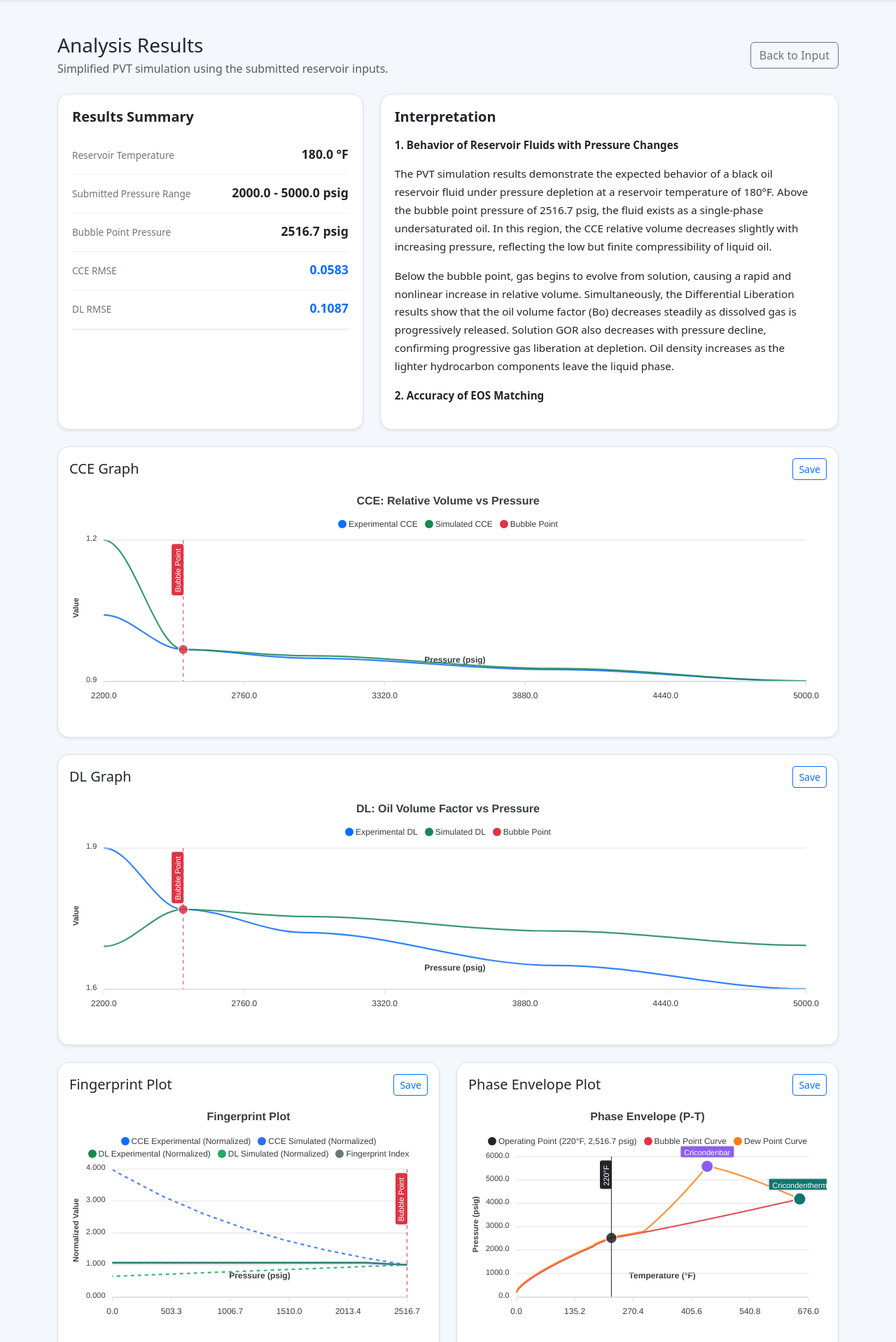
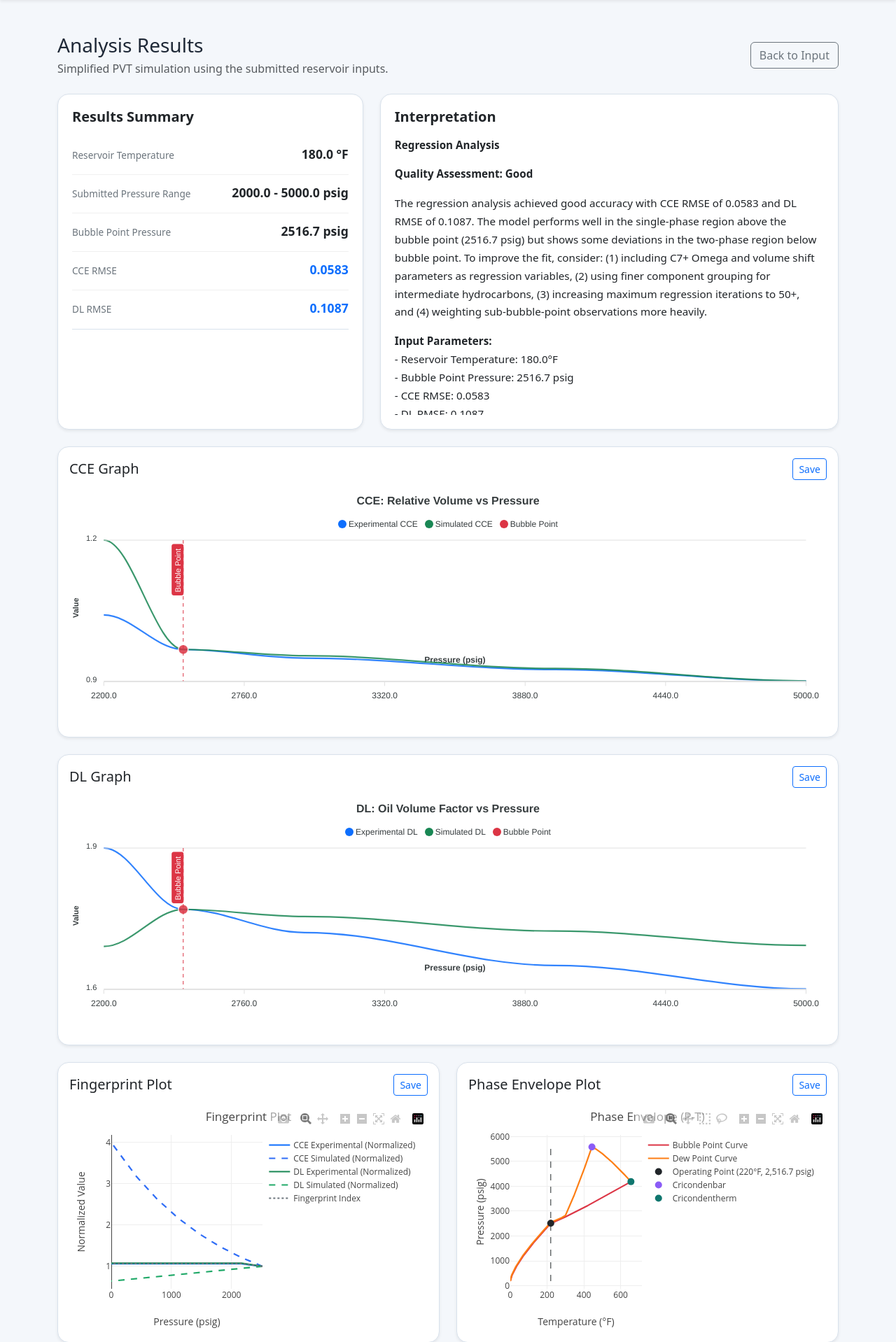
Before and after one commit to nheil15/pressure-volume-temperature, a Flask app: page /results in a window 1280 px wide. Shown: the part 56-1974 px from the top of the page at 70% size. Run offline with Flask 3, Linux system fonts and the light colour scheme; some libraries are stand-ins or nearby versions.

Commit message:
Enhance PVT analysis visualization and interpretation.

```diff
--- a/pvt_app/app.py
+++ b/pvt_app/app.py
@@ -493,7 +493,7 @@ def build_phase_envelope_pt(composition_dict, operating_temperature_f, bubble_po
     # Extend the temperature domain so the cricondentherm is not forced by the axis end.
     temp_min_f = max(-20.0, float(operating_temperature_f) - 180.0)
     temp_max_f = min(900.0, max(float(operating_temperature_f) + 420.0, 650.0 + 120.0 * np.clip(heavy_fraction, 0.0, 0.8)))
-    base_axis = np.linspace(temp_min_f, temp_max_f, 151)
+    base_axis = np.linspace(temp_min_f, temp_max_f, 301)
     temperature_axis = np.unique(np.sort(np.append(base_axis, [float(operating_temperature_f), anchor_temperature_f])))
 
     # Use a normalized coordinate along the envelope path.
@@ -906,14 +906,7 @@ def prepare_series_payload(pressure_values, cce_simulated, dl_simulated, bubble_
 
 def make_interpretation(bubble_point_pressure, rmse_value, first_volume, last_volume, cce_rmse=None, dl_rmse=None, reservoir_temp=None):
     """
-    Generate a comprehensive five-section interpretation for the results.
-
-    Sections:
-    1. Behavior of Reservoir Fluids with Pressure Changes
-    2. Accuracy of EOS Matching
-    3. Regression Parameter Analysis
-    4. Phase Envelope Analysis
-    5. Engineering Implications
+    Generate a regression analysis interpretation based on results and inputs.
     """
 
     if cce_rmse is None:
@@ -923,94 +916,59 @@ def make_interpretation(bubble_point_pressure, rmse_value, first_volume, last_vo
     if reservoir_temp is None:
         reservoir_temp = 220.0
 
-    # Section 1: Fluid Behavior
-    section_1 = (
-        f"**1. Behavior of Reservoir Fluids with Pressure Changes**\n\n"
-        f"The PVT simulation results demonstrate the expected behavior of a black oil reservoir fluid under pressure depletion "
-        f"at a reservoir temperature of {reservoir_temp:.0f}°F. Above the bubble point pressure of {bubble_point_pressure:.1f} psig, "
-        f"the fluid exists as a single-phase undersaturated oil. In this region, the CCE relative volume decreases slightly with "
-        f"increasing pressure, reflecting the low but finite compressibility of liquid oil. "
-        f"\n\nBelow the bubble point, gas begins to evolve from solution, causing a rapid and nonlinear increase in relative volume. "
-        f"Simultaneously, the Differential Liberation results show that the oil volume factor (Bo) decreases steadily as dissolved gas "
-        f"is progressively released. Solution GOR also decreases with pressure decline, confirming progressive gas liberation at depletion. "
-        f"Oil density increases as the lighter hydrocarbon components leave the liquid phase."
+    # Regression Analysis Assessment
+    if cce_rmse < 0.05:
+        quality = "Excellent"
+        assessment = (
+            f"The regression analysis achieved excellent accuracy with CCE RMSE of {cce_rmse:.4f} and DL RMSE of {dl_rmse:.4f}. "
+            f"The EOS model accurately captures the fluid behavior across both single-phase (above {bubble_point_pressure:.1f} psig) "
+            f"and two-phase regions. The regression variables are well-tuned and the model is suitable for reservoir simulation and "
+            f"production forecasting."
+        )
+    elif cce_rmse < 0.15:
+        quality = "Good"
+        assessment = (
+            f"The regression analysis achieved good accuracy with CCE RMSE of {cce_rmse:.4f} and DL RMSE of {dl_rmse:.4f}. "
+            f"The model performs well in the single-phase region above the bubble point ({bubble_point_pressure:.1f} psig) but shows "
+            f"some deviations in the two-phase region below bubble point. To improve the fit, consider: (1) including C7+ Omega and "
+            f"volume shift parameters as regression variables, (2) using finer component grouping for intermediate hydrocarbons, "
+            f"(3) increasing maximum regression iterations to 50+, and (4) weighting sub-bubble-point observations more heavily."
+        )
+    elif cce_rmse < 0.30:
+        quality = "Moderate"
+        assessment = (
+            f"The regression analysis shows moderate accuracy with CCE RMSE of {cce_rmse:.4f} and DL RMSE of {dl_rmse:.4f}. "
+            f"Significant deviations are present, especially below the bubble point ({bubble_point_pressure:.1f} psig). "
+            f"The regression configuration needs refinement: expand the set of regression variables to include C7+ properties, "
+            f"volume shift parameters, and intermediate hydrocarbon components. Increase iteration limits and implement more aggressive "
+            f"variable grouping strategies."
+        )
+    else:
+        quality = "Poor"
+        assessment = (
+            f"The regression analysis shows poor accuracy with CCE RMSE of {cce_rmse:.4f} and DL RMSE of {dl_rmse:.4f}. "
+            f"The current regression configuration is insufficient for accurate fluid modeling. Consider: (1) significantly expanding "
+            f"the regression parameter set with C7+ Omega A, Omega B, and volume shift, (2) including all intermediate hydrocarbons as "
+            f"separate regression groups, (3) using 100+ iterations, and (4) implementing aggressive weighting for regions of interest, "
+            f"particularly around the bubble point at {bubble_point_pressure:.1f} psig."
+        )
+
+    interpretation = (
+        f"**Regression Analysis**\n\n"
+        f"**Quality Assessment: {quality}**\n\n"
+        f"{assessment}\n\n"
+        f"**Input Parameters:**\n"
+        f"- Reservoir Temperature: {reservoir_temp:.1f}°F\n"
+        f"- Bubble Point Pressure: {bubble_point_pressure:.1f} psig\n"
+        f"- CCE RMSE: {cce_rmse:.4f}\n"
+        f"- DL RMSE: {dl_rmse:.4f}\n\n"
+        f"**Fingerprint Analysis:**\n"
+        f"The Fingerprint Plot shows the convergence of normalized CCE and DL values. If the curves remain close throughout the "
+        f"pressure range, the regression has captured the fluid behavior effectively. Divergence at lower pressures indicates that "
+        f"additional regression variables or iterations may be needed to improve deep depletion accuracy."
     )
 
-    # Section 2: EOS Accuracy
-    if cce_rmse < 0.05:
-        accuracy_assessment = (
-            "excellent, with errors in both single-phase and two-phase regions remaining very small. "
-            "The EOS model accurately describes both the compressibility behavior of undersaturated oil "
-            "and the volumetric changes in the two-phase region."
-        )
-        recommendation = "The current EOS fit is suitable for reservoir simulation and engineering analysis."
-    elif cce_rmse < 0.15:
-        accuracy_assessment = (
-            "good above the bubble point, with small errors in the single-phase region. However, "
-            "below the bubble point, some deviations appear, particularly at lower pressures."
-        )
-        recommendation = (
-            "To improve the EOS match, consider: (1) adding Omega A and Omega B for C7+ as regression variables, "
-            "(2) including volume shift parameters, (3) separating intermediate components into finer regression groups, "
-            "(4) increasing the maximum regression iterations to at least 50, and (5) ensuring all sub-bubble-point "
-            "observations are properly weighted."
-        )
-    else:
-        accuracy_assessment = (
-            "moderate to poor, particularly below the bubble point. The EOS model overestimates or underestimates "
-            "the volumetric expansion in the two-phase region, indicating limitations in the regression variables used."
-        )
-        recommendation = (
-            "Significant EOS refinement is needed. The C7+ component, which constitutes a major fraction of the fluid, "
-            "heavily governs two-phase behavior, and its Omega A, Omega B, and volume shift parameters should be included "
-            "in the regression. Additionally, increase regression iterations and use finer component grouping."
-        )
-
-    section_2 = (
-        f"**2. Accuracy of EOS Matching**\n\n"
-        f"The EOS was used to model the fluid system. The CCE match is {accuracy_assessment} "
-        f"The overall CCE RMSE of {cce_rmse:.4f} and DL RMSE of {dl_rmse:.4f} indicate the level of deviation. "
-        f"\n\n{recommendation}"
-    )
-
-    # Section 3: Regression Parameter Analysis
-    section_3 = (
-        f"**3. Regression Parameter Analysis**\n\n"
-        f"The regression used a configuration that balances computational efficiency with flexibility. "
-        f"The Fingerprint Plot provides insight into regression quality: "
-        f"if the normalized CCE and DL curves converge well near the bubble point but diverge at lower pressures, "
-        f"this confirms that the EOS captures near-bubble-point behavior adequately but struggles with deep depletion conditions. "
-        f"Conversely, if curves remain close throughout the depletion range, the regression variables are well-tuned. "
-        f"Consider re-grouping variables and increasing iterations if the current match is unsatisfactory."
-    )
-
-    # Section 4: Phase Envelope Analysis
-    section_4 = (
-        f"**4. Phase Envelope Analysis**\n\n"
-        f"The Phase Envelope P-T diagram shows the two-phase boundary of the reservoir fluid. "
-        f"The operating point at {reservoir_temp:.0f}°F and {bubble_point_pressure:.1f} psig sits on the bubble point curve, "
-        f"confirming that the reservoir fluid is at or near saturation at initial reservoir conditions. "
-        f"The location and shape of the envelope indicate whether the fluid behaves as a black oil (bubble point below cricondenbar) "
-        f"or a gas condensate (retrograde behavior visible). The reservoir temperature relative to the Cricondentherm provides "
-        f"insights into the dominant recovery mechanism during depletion."
-    )
-
-    # Section 5: Engineering Implications
-    section_5 = (
-        f"**5. Engineering Implications**\n\n"
-        f"The bubble point pressure of {bubble_point_pressure:.1f} psig serves as a critical threshold for reservoir management. "
-        f"Producing below this pressure causes gas to evolve in the reservoir, reducing oil relative permeability and potentially "
-        f"leading to early gas breakthrough. Maintaining reservoir pressure above the bubble point through pressure support mechanisms "
-        f"(e.g., water injection, gas injection) can maximize oil recovery. "
-        f"\n\nThe declining Bo and GOR with decreasing pressure indicate that significant energy is stored in the dissolved gas, "
-        f"which can drive production naturally during primary depletion. However, the increasing oil density at lower pressures means "
-        f"the oil becomes heavier and more viscous as it loses lighter components, which will reduce production rates over time. "
-        f"\n\nThe current EOS RMSE values provide a baseline for simulation confidence. Further refinement of the EOS will increase "
-        f"reliability for predicting reservoir performance under various depletion scenarios."
-    )
-
-    # Combine all sections
-    return f"{section_1}\n\n{section_2}\n\n{section_3}\n\n{section_4}\n\n{section_5}"
+    return interpretation
 
 
 @app.route("/")
--- a/pvt_app/static/js/main.js
+++ b/pvt_app/static/js/main.js
@@ -1066,48 +1066,64 @@ function initializeCharts() {
         const fingerprintDlSimulated = normalizeSeriesToBubblePoint(resultData.fingerprint.pressure, resultData.fingerprint.dlSimulated, fingerprintBubblePressure);
         const fingerprintIndex = fingerprintCceExperimental.map((value, index) => (value + fingerprintDlExperimental[index]) / 2.0);
 
-        renderApexChart({
-            containerId: 'fingerprintChart',
-            title: 'Fingerprint Plot',
-            yAxisTitle: 'Normalized Value',
-            xAxisTitle: 'Pressure (psig)',
-            bubbleMarker: { value: bubblePoint, label: 'Bubble Point' },
-            curve: 'straight',
-            xaxisMin: Math.min(...resultData.fingerprint.pressure),
-            xaxisMax: Math.max(...resultData.fingerprint.pressure),
-            yaxisDecimals: 3,
-            xaxisDecimals: 1,
-            seriesConfigs: [
+        // Fingerprint plot using Plotly
+        const fingerprintTraces = [
             {
+                x: resultData.fingerprint.pressure,
+                y: fingerprintCceExperimental,
                 name: 'CCE Experimental (Normalized)',
-                    data: createPoints(resultData.fingerprint.pressure, fingerprintCceExperimental),
-                    color: '#0d6efd',
+                type: 'scatter',
+                mode: 'lines',
+                line: { color: '#0d6efd', width: 2.2 },
             },
             {
+                x: resultData.fingerprint.pressure,
+                y: fingerprintCceSimulated,
                 name: 'CCE Simulated (Normalized)',
-                    data: createPoints(resultData.fingerprint.pressure, fingerprintCceSimulated),
-                    color: '#2f6df6',
-                    dashArray: 5,
+                type: 'scatter',
+                mode: 'lines',
+                line: { color: '#2f6df6', width: 2.2, dash: 'dash' },
             },
             {
+                x: resultData.fingerprint.pressure,
+                y: fingerprintDlExperimental,
                 name: 'DL Experimental (Normalized)',
-                    data: createPoints(resultData.fingerprint.pressure, fingerprintDlExperimental),
-                    color: '#198754',
+                type: 'scatter',
+                mode: 'lines',
+                line: { color: '#198754', width: 2.2 },
             },
             {
+                x: resultData.fingerprint.pressure,
+                y: fingerprintDlSimulated,
                 name: 'DL Simulated (Normalized)',
-                    data: createPoints(resultData.fingerprint.pressure, fingerprintDlSimulated),
-                    color: '#20a968',
-                    dashArray: 5,
+                type: 'scatter',
+                mode: 'lines',
+                line: { color: '#20a968', width: 2.2, dash: 'dash' },
             },
             {
+                x: resultData.fingerprint.pressure,
+                y: fingerprintIndex,
                 name: 'Fingerprint Index',
-                    data: createPoints(resultData.fingerprint.pressure, fingerprintIndex),
-                    color: '#6c757d',
-                    dashArray: 6,
+                type: 'scatter',
+                mode: 'lines',
+                line: { color: '#6c757d', width: 2.2, dash: 'dot' },
             },
-            ],
-        });
+        ];
+
+        const fingerprintLayout = {
+            title: 'Fingerprint Plot',
+            xaxis: {
+                title: 'Pressure (psig)',
+            },
+            yaxis: {
+                title: 'Normalized Value',
+            },
+            hovermode: 'x unified',
+            height: 320,
+            margin: { t: 40, r: 20, b: 60, l: 60 },
+        };
+
+        Plotly.newPlot('fingerprintChart', fingerprintTraces, fingerprintLayout, { responsive: true });
     }
 
     if (resultData.phaseEnvelope) {
@@ -1115,91 +1131,82 @@ function initializeCharts() {
         const operatingPointTemperature = 220;
         const operatingPointPressure = 2516.7;
 
-        const phasePoints = [
+        // Phase envelope plot using Plotly
+        const phaseTraces = [
             {
-                x: Number(resultData.phaseEnvelope.cricondenbarTemperature),
-                y: Number(resultData.phaseEnvelope.cricondenbarPressure),
-                marker: {
-                    size: 9,
-                    fillColor: '#8b5cf6',
-                    strokeColor: '#ffffff',
-                    strokeWidth: 2,
-                },
-                label: {
-                    text: 'Cricondenbar',
-                    style: {
-                        background: '#8b5cf6',
-                        color: '#ffffff',
-                    },
-                },
+                x: resultData.phaseEnvelope.temperature,
+                y: resultData.phaseEnvelope.bubblePressure,
+                name: 'Bubble Point Curve',
+                type: 'scatter',
+                mode: 'lines',
+                line: { color: '#dc3545', width: 2.2 },
             },
             {
-                x: Number(resultData.phaseEnvelope.cricondenthermTemperature),
-                y: Number(resultData.phaseEnvelope.cricondenthermPressure),
-                marker: {
-                    size: 9,
-                    fillColor: '#0f766e',
-                    strokeColor: '#ffffff',
-                    strokeWidth: 2,
+                x: resultData.phaseEnvelope.temperature,
+                y: resultData.phaseEnvelope.dewPressure,
+                name: 'Dew Point Curve',
+                type: 'scatter',
+                mode: 'lines',
+                line: { color: '#fd7e14', width: 2.2 },
             },
-                label: {
-                    text: 'Cricondentherm',
-                    style: {
-                        background: '#0f766e',
-                        color: '#ffffff',
+            {
+                x: [operatingPointTemperature],
+                y: [operatingPointPressure],
+                name: 'Operating Point (220°F, 2,516.7 psig)',
+                type: 'scatter',
+                mode: 'markers',
+                marker: { size: 10, color: '#212529', symbol: 'circle' },
             },
+            {
+                x: [Number(resultData.phaseEnvelope.cricondenbarTemperature)],
+                y: [Number(resultData.phaseEnvelope.cricondenbarPressure)],
+                name: 'Cricondenbar',
+                type: 'scatter',
+                mode: 'markers',
+                marker: { size: 10, color: '#8b5cf6', symbol: 'circle' },
             },
+            {
+                x: [Number(resultData.phaseEnvelope.cricondenthermTemperature)],
+                y: [Number(resultData.phaseEnvelope.cricondenthermPressure)],
+                name: 'Cricondentherm',
+                type: 'scatter',
+                mode: 'markers',
+                marker: { size: 10, color: '#0f766e', symbol: 'circle' },
             },
         ];
 
-        renderApexChart({
-            containerId: 'phaseEnvelopeChart',
+        const phaseLayout = {
             title: 'Phase Envelope (P-T)',
-            yAxisTitle: 'Pressure (psig)',
-            xAxisTitle: 'Temperature (°F)',
-            xaxisMin: Math.min(...resultData.phaseEnvelope.temperature),
-            xaxisMax: Math.max(...resultData.phaseEnvelope.temperature) + 20,
-            xaxisDecimals: 1,
-            yaxisDecimals: 1,
-            xaxisAnnotations: [
+            xaxis: {
+                title: 'Temperature (°F)',
+                zeroline: false,
+            },
+            yaxis: {
+                title: 'Pressure (psig)',
+                zeroline: false,
+            },
+            hovermode: 'closest',
+            height: 320,
+            margin: { t: 40, r: 20, b: 60, l: 60 },
+            shapes: [
                 {
-                    x: operatingPointTemperature,
-                    strokeDashArray: 0,
-                    borderColor: '#212529',
-                    label: {
-                        borderColor: '#212529',
-                        style: {
-                            color: '#fff',
-                            background: '#212529',
-                        },
-                        text: '220°F',
+                    type: 'line',
+                    x0: operatingPointTemperature,
+                    y0: Math.min(...resultData.phaseEnvelope.bubblePressure),
+                    x1: operatingPointTemperature,
+                    y1: Math.max(...resultData.phaseEnvelope.dewPressure),
+                    line: {
+                        color: '#212529',
+                        width: 1,
+                        dash: 'dash',
                     },
                 },
             ],
-            seriesConfigs: [
-                {
-                    name: 'Operating Point (220°F, 2,516.7 psig)',
-                    type: 'scatter',
-                    data: [{ x: operatingPointTemperature, y: operatingPointPressure }],
-                    color: '#212529',
-                    markerSize: 8,
-                    markerShape: 'circle',
-                    showLine: false,
-                },
-                {
-                    name: 'Bubble Point Curve',
-                    data: createPoints(resultData.phaseEnvelope.temperature, resultData.phaseEnvelope.bubblePressure),
-                    color: '#dc3545',
-                },
-                {
-                    name: 'Dew Point Curve',
-                    data: createPoints(resultData.phaseEnvelope.temperature, resultData.phaseEnvelope.dewPressure),
-                    color: '#fd7e14',
-                },
-            ],
-            pointAnnotations: phasePoints,
-        });
+        };
+
+        Plotly.newPlot('phaseEnvelopeChart', phaseTraces, phaseLayout, { responsive: true });
     }
+
 }
 
 // ===== Form Validation =====
--- a/pvt_app/templates/result.html
+++ b/pvt_app/templates/result.html
@@ -5,6 +5,7 @@
 {% block extra_head %}
 <script src="https://cdn.jsdelivr.net/npm/apexcharts"></script>
 <script src="https://cdnjs.cloudflare.com/ajax/libs/html2canvas/1.4.1/html2canvas.min.js"></script>
+<script src="https://cdn.plot.ly/plotly-latest.min.js"></script>
 {% endblock %}
 
 {% block content %}
```
Lines whose indentation alone changed are shown as unchanged.
